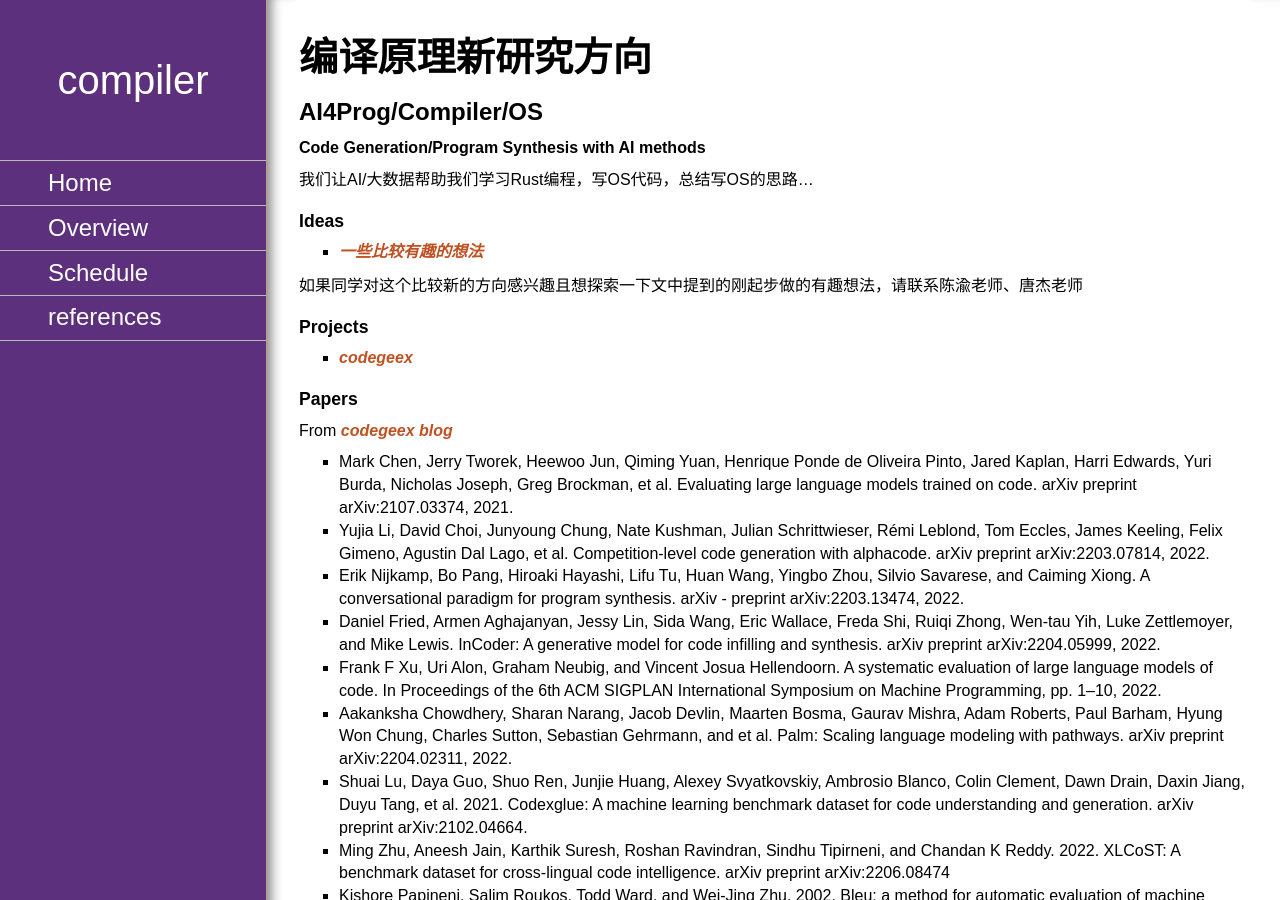
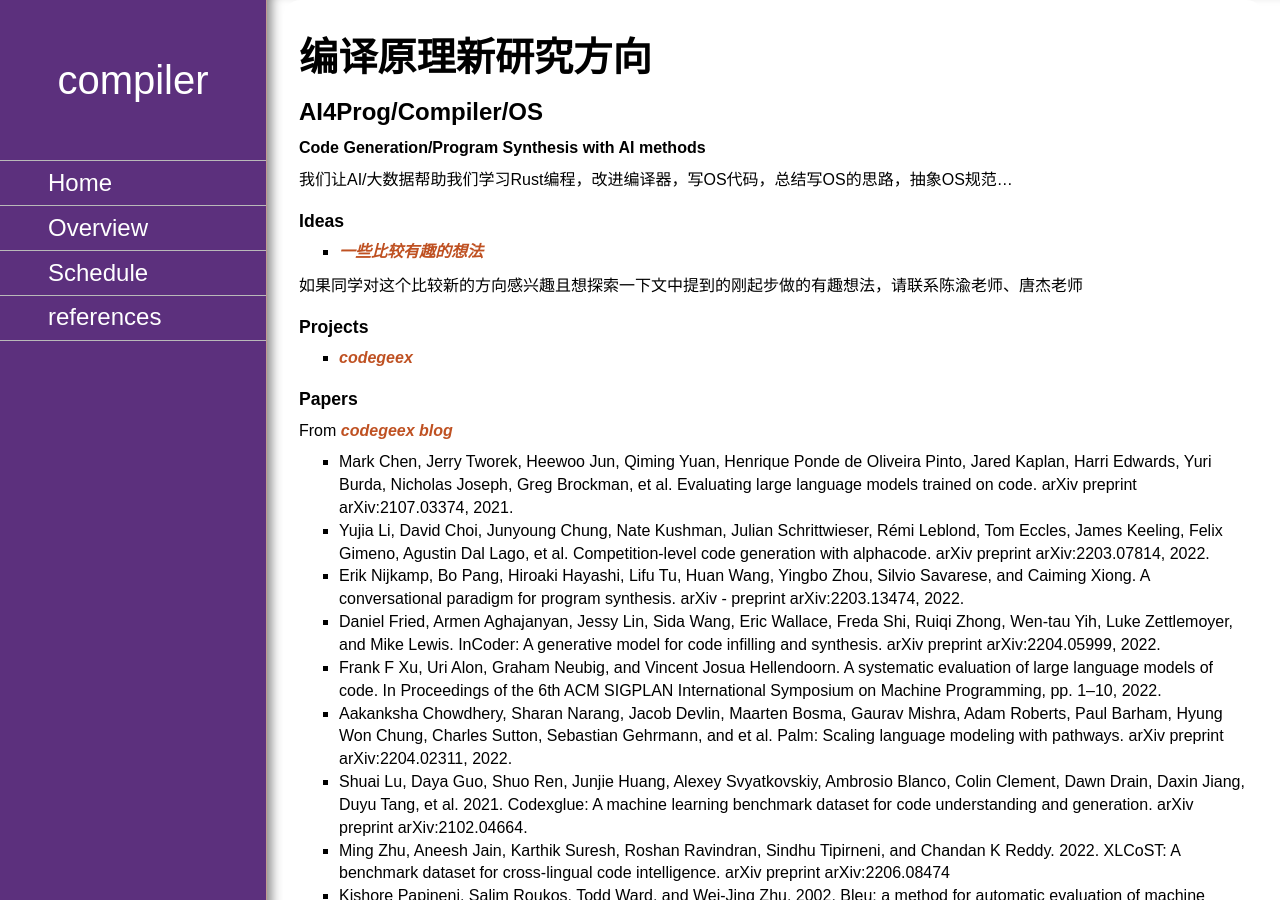
Before and after one commit to chyyuu/compiler_course_info, a Jekyll site: the page built from readinglist.md, in a window 1280 px wide and 900 px high. Built offline with Jekyll 4.4.1, drawn with Linux system fonts in a browser that asks for light colours; nearby versions of some CDN libraries; our own code applies the rules of GitHub Pages for plain Markdown files.

Commit message:
Update readinglist.md

```diff
--- a/readinglist.md
+++ b/readinglist.md
@@ -4,7 +4,7 @@
 ## AI4Prog/Compiler/OS
 **Code Generation/Program Synthesis with AI methods**
 
-我们让AI/大数据帮助我们学习Rust编程，写OS代码，总结写OS的思路...
+我们让AI/大数据帮助我们学习Rust编程，改进编译器，写OS代码，总结写OS的思路，抽象OS规范...
 
 ### Ideas
 - [一些比较有趣的想法](./ai4sysprog.md)
```
